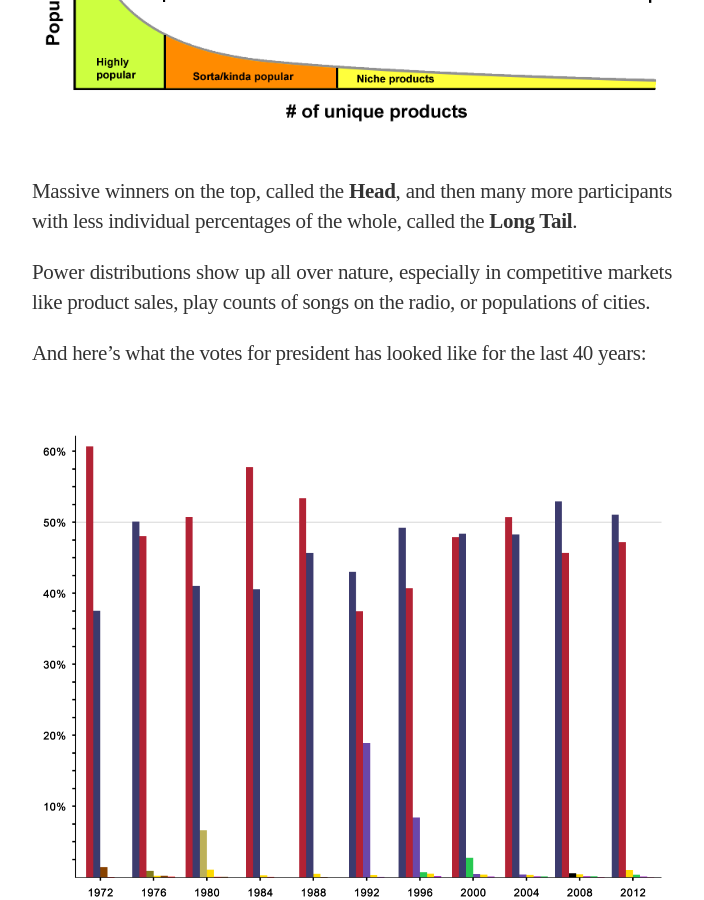
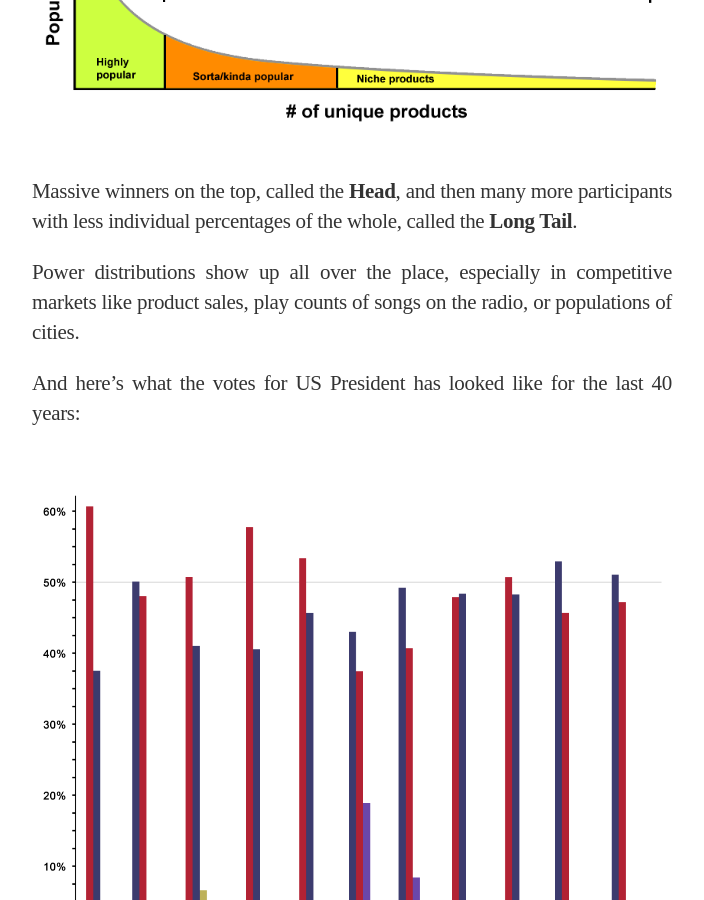
Before and after one commit to voteliquid/blog, a Jekyll site: the page built from _posts/2017-12-06-the-long-tail-of-political-participation.md, in a window 1280 px wide and 900 px high, scrolled down 697 px. Shown: the whole window, without its empty margins (288-992 px from the left). Built offline with Jekyll 4.4.1, drawn with Linux system fonts in a browser that asks for light colours; nearby versions of some CDN libraries; some web fonts are replaced; some of the changed text lies outside the part shown.

Commit message:
Improvements to Long Tail article

```diff
--- a/_posts/2017-12-06-the-long-tail-of-political-participation.md
+++ b/_posts/2017-12-06-the-long-tail-of-political-participation.md
@@ -14,11 +14,11 @@
 
 Massive winners on the top, called the **Head**, and then many more participants with less individual percentages of the whole, called the **Long Tail**.
 
-Power distributions show up all over nature, especially in competitive markets like product sales, play counts of songs on the radio, or populations of cities.
+Power distributions show up all over the place, especially in competitive markets like product sales, play counts of songs on the radio, or populations of cities.
 
-And here's what the votes for president has looked like for the last 40 years:
+And here's what the votes for US President has looked like for the last 40 years:
 
-![](/assets/article_images/2017-12-06-the-long-tail-of-political-participation/United_States_presidential_election_results_bar_graph_Expanded.png)
+[![](/assets/article_images/2017-12-06-the-long-tail-of-political-participation/United_States_presidential_election_results_bar_graph_Expanded.png)](https://commons.wikimedia.org/wiki/File:United_States_presidential_election_results_bar_graph_(Expanded).png)
 
 See how each of those individual elections resemble the head of a power law curve?
 
```
Also changed, not shown: other parts of _posts/2017-12-06-the-long-tail-of-political-participation.md (+2 -2 lines).
